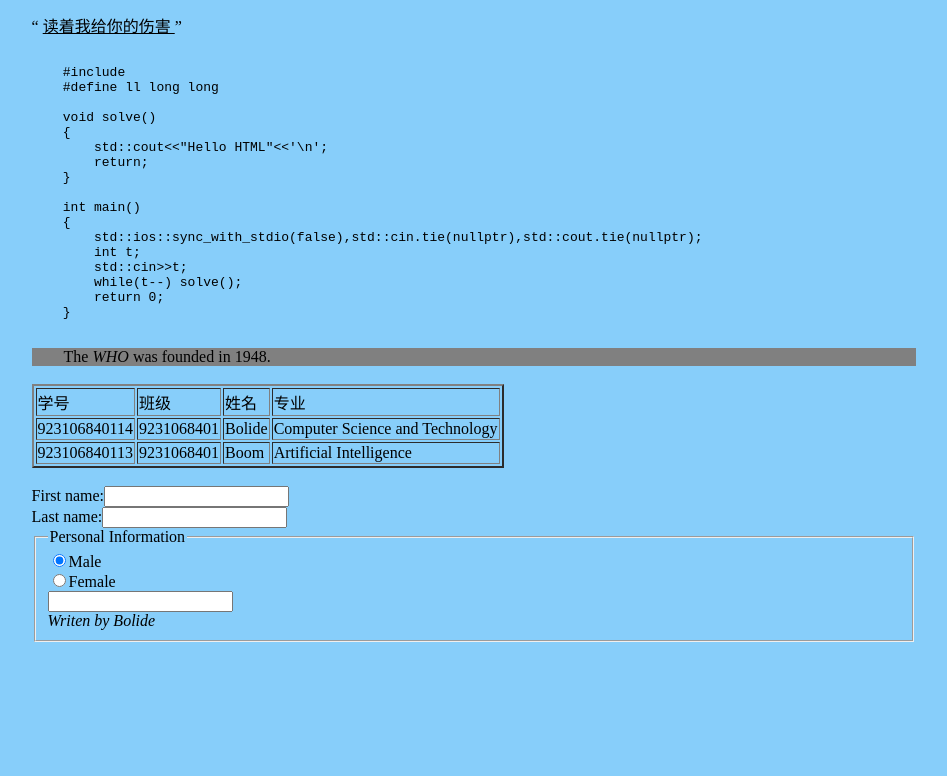
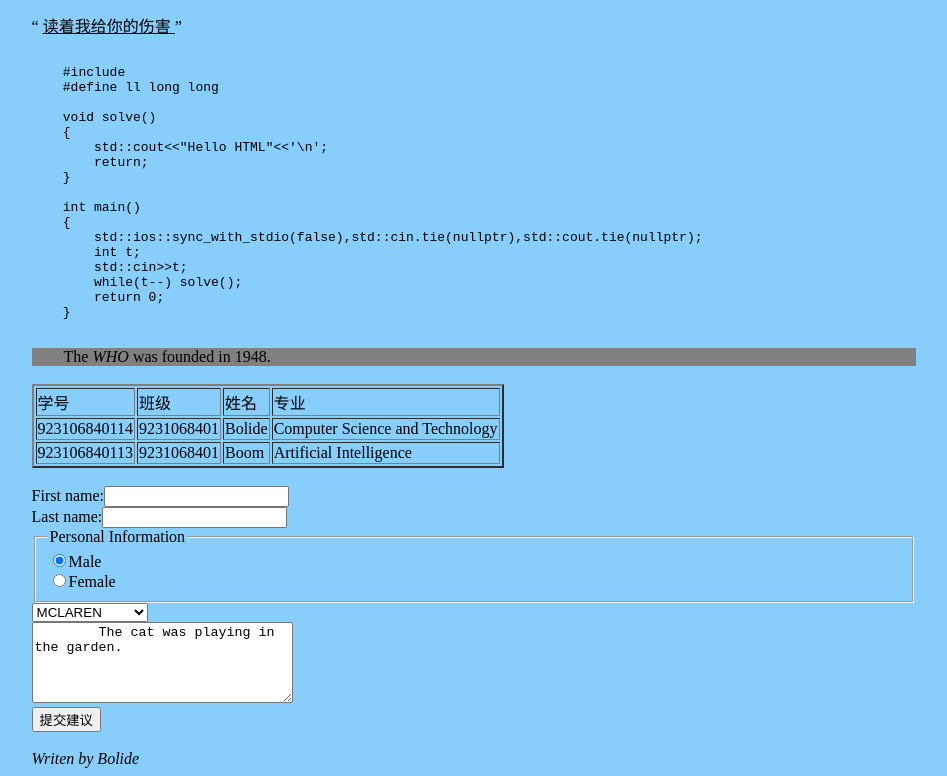
Before and after one commit to Ruheluobixieqing/leading_end, a plain HTML site: page w3schools.html in a window 1280 px wide. Shown: the part 510-1286 px from the top of the page, without its empty margins (166-1113 px from the left). Before the commit the page ends 1160 px from the top, so only its background shows below. Drawn offline with Linux system fonts and the light colour scheme.

Commit message:
表单属性学习

```diff
--- a/w3schools.html
+++ b/w3schools.html
@@ -118,9 +118,22 @@
         <input type="radio" name="sex" value="male" checked>Male
         <br>
         <input type="radio" name="sex" value="female">Female
-        <br>
-        <input type = "
         </fieldset>
+    </form>
+    <form>
+    <select name = "cars">
+        <option value = "BUGATTI">BUGATTI</option>
+        <option value = "FERRARI">FERRARI</option>
+        <option value = "LAMBORGHINI">LAMBORGHINI</option>
+        <option value = "MCLAREN" selected>MCLAREN</option>
+    </select>
+    </form>
+    <form>
+        <textarea name="message" rows="5" cols="30">
+        The cat was playing in the garden.
+        </textarea>
+        <br/>
+        <input type = "submit" value = "提交建议" />
     </form>
     <br/>
     <address>
```
